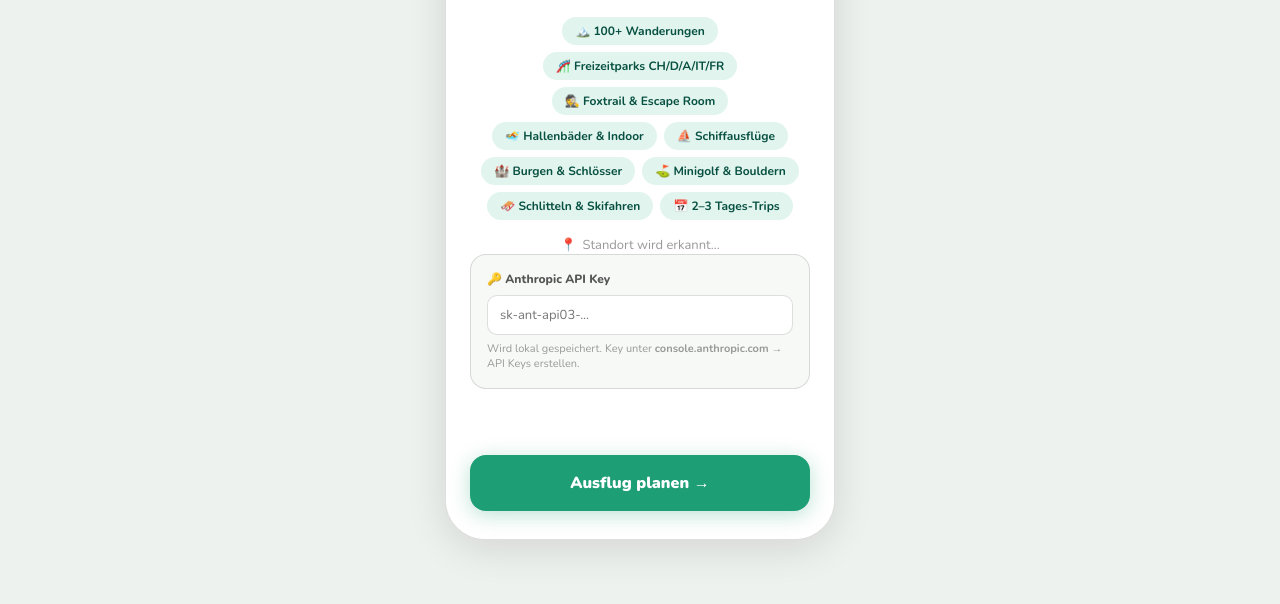
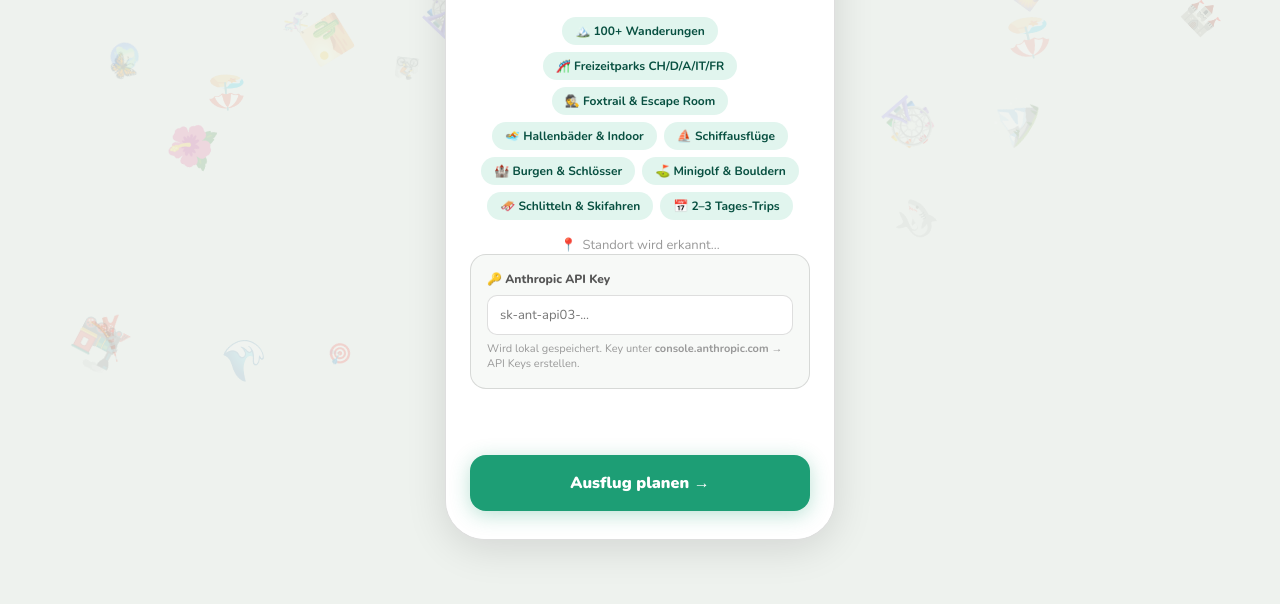
Before and after one commit to PaOwiad/familytrip, a plain HTML site: page index.html in a window 1280 px wide. Shown: the part 365-969 px from the top of the page. Drawn offline with nearby package versions, Linux system fonts and the light colour scheme.

Commit message:
Add files via upload

```diff
--- a/index.html
+++ b/index.html
@@ -36,6 +36,16 @@ body {
   align-items: flex-start;
   justify-content: center;
   padding: 2rem 1rem 4rem;
+  position: relative;
+  overflow-x: hidden;
+}
+#bg-canvas {
+  position: fixed;
+  inset: 0;
+  width: 100%;
+  height: 100%;
+  pointer-events: none;
+  z-index: 0;
 }
 .phone {
   width: 390px;
@@ -204,6 +214,7 @@ input[type=range]::-webkit-slider-thumb { -webkit-appearance: none; width: 22px;
 </style>
 </head>
 <body>
+<canvas id="bg-canvas"></canvas>
 <div class="phone">
   <div class="sbar">
     <span class="sbar-time" id="clock">9:41</span>
@@ -897,5 +908,83 @@ function renderResult(trip) {
 updateHdr(0);
 updateCTA(0);
 </script>
+
+<script>
+(function() {
+  var canvas = document.getElementById('bg-canvas');
+  var ctx = canvas.getContext('2d');
+
+  var emojis = [
+    '🏔️','🗺️','⛵','🏖️','🏰','🌋','🎢','🦁','🐘','🦒',
+    '🌊','🏕️','🚂','✈️','🎡','🎠','🏊','🛶','🌅','🌄',
+    '🦅','🌿','🏟️','🗼','🎪','🎭','🌺','🦋','🐬','🏄',
+    '🚵','🧗','🛷','⛷️','🎯','🎳','🎲','🧩','🌍','🌏',
+    '🐋','🦈','🌸','🍂','❄️','🌈','🦜','🐆','🏜️','🌾'
+  ];
+
+  var particles = [];
+  var COLS, ROWS;
+
+  function resize() {
+    canvas.width = window.innerWidth;
+    canvas.height = window.innerHeight;
+    initParticles();
+  }
+
+  function initParticles() {
+    particles = [];
+    var count = Math.floor((canvas.width * canvas.height) / 14000);
+    count = Math.max(20, Math.min(count, 60));
+    for (var i = 0; i < count; i++) {
+      particles.push(createParticle(true));
+    }
+  }
+
+  function createParticle(random) {
+    var size = 18 + Math.random() * 26;
+    return {
+      x: Math.random() * canvas.width,
+      y: random ? Math.random() * canvas.height : canvas.height + size,
+      size: size,
+      emoji: emojis[Math.floor(Math.random() * emojis.length)],
+      speed: 0.12 + Math.random() * 0.18,
+      opacity: 0.07 + Math.random() * 0.10,
+      drift: (Math.random() - 0.5) * 0.15,
+      rotation: Math.random() * Math.PI * 2,
+      rotSpeed: (Math.random() - 0.5) * 0.003
+    };
+  }
+
+  function draw() {
+    ctx.clearRect(0, 0, canvas.width, canvas.height);
+    particles.forEach(function(p) {
+      ctx.save();
+      ctx.globalAlpha = p.opacity;
+      ctx.translate(p.x, p.y);
+      ctx.rotate(p.rotation);
+      ctx.font = p.size + 'px serif';
+      ctx.textAlign = 'center';
+      ctx.textBaseline = 'middle';
+      ctx.fillText(p.emoji, 0, 0);
+      ctx.restore();
+
+      p.y -= p.speed;
+      p.x += p.drift;
+      p.rotation += p.rotSpeed;
+
+      if (p.y < -p.size * 2) {
+        var np = createParticle(false);
+        np.x = Math.random() * canvas.width;
+        Object.assign(p, np);
+      }
+    });
+    requestAnimationFrame(draw);
+  }
+
+  window.addEventListener('resize', resize);
+  resize();
+  draw();
+})();
+</script>
 </body>
 </html>
```
